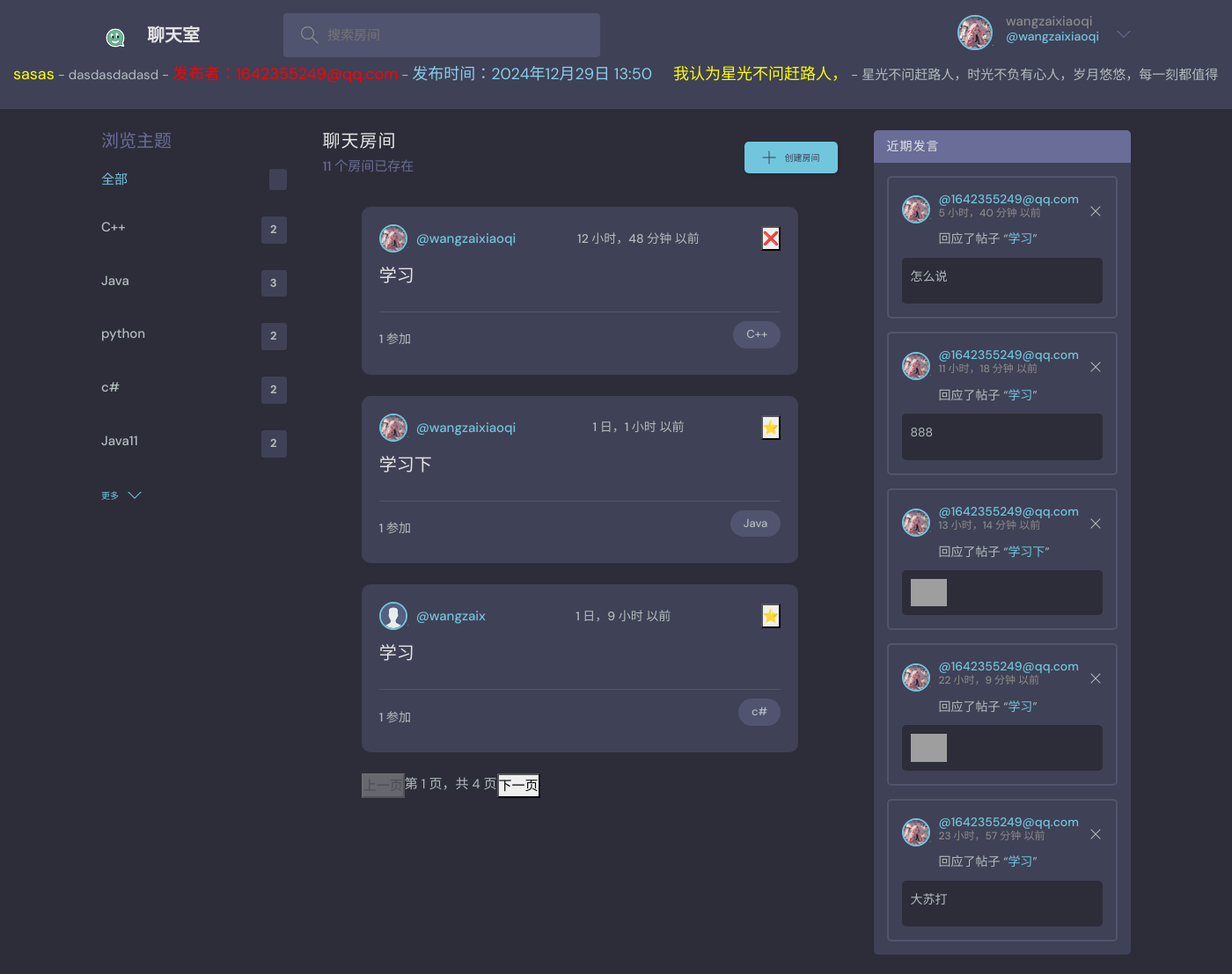
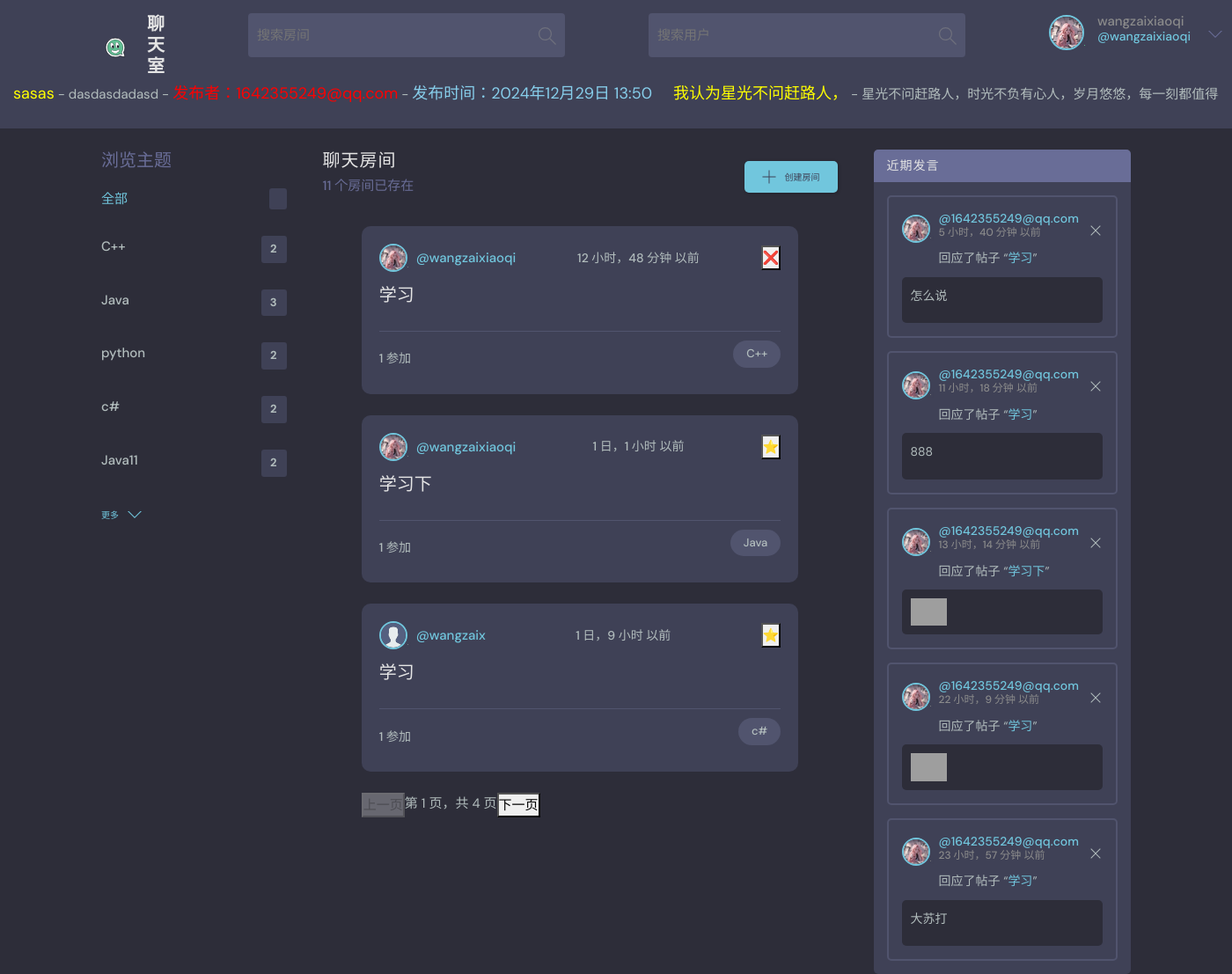
Before and after one commit to wangzaixingchi/studybud, a Django app: page / in a window 1400 px wide. Shown: the whole page at 88% size. Before the commit the page ends 1085 px from the top, so only its background shows below. Run offline with Django 4.2, Linux system fonts and the light colour scheme; a user stored in the database is signed in; data comes from the database, SQL or seed files in the repository; both versions use the stored data as it was after the commit; some libraries are stand-ins or nearby versions; grey boxes are pictures that could not be loaded.

Commit message:
搜索用户和界面梅花

```diff
--- /dev/null
+++ b/base/templates/base/user_not_found.html
@@ -0,0 +1,4 @@
+{%extends 'main.html'%}
+{%block content%}
+<h1>无此用户</h1>
+  {%endblock content%}
--- a/base/urls.py
+++ b/base/urls.py
@@ -2,6 +2,8 @@ from django.urls import path
 from . import views
 
 from django.contrib import admin
+
+from .views import UserSearchView
 
 urlpatterns = [
     path('login/', views.loginPage, name="login"),
@@ -40,6 +42,7 @@ urlpatterns = [
     path('add-friend/<int:user_id>/', views.add_friend, name='add_friend'),
 path('room/<int:room_id>/send/', views.send_message, name='send_message'),  # 定义 send_message
     path('dm/create/<int:user_id>/', views.create_dm_room, name='create_dm_room'),
+    path('search-user/', UserSearchView.as_view(), name='search-user'),  # 新增搜索用户的路由
     path('dm/room/<int:room_id>/', views.dm_room, name='dm_room'),
     path('room/<int:room_id>/messages/', views.get_messages, name='get_messages'),  # 获取消息视图
 ]
--- a/base/views.py
+++ b/base/views.py
@@ -8,6 +8,7 @@ from django.db.models import Q
 from django.http import HttpResponse, JsonResponse
 from django.urls import reverse
 from django.utils import timezone
+from django.views import View
 from django.views.decorators.http import require_POST
 
 from .models import Room, Topic, Message, User, Announcement, DirectMessageRoom
@@ -625,10 +626,6 @@ def get_messages(request, room_id):
     return JsonResponse({'messages': message_list})
 
 
-from django.http import JsonResponse
-from .models import Message
-
-
 def fetch_messages(request, room_id):
     messages = Message.objects.filter(room_id=room_id).order_by('-created_at')[:10]  # 获取最新的10条消息
     data = {
@@ -646,3 +643,15 @@ def fetch_messages(request, room_id):
         ]
     }
     return JsonResponse(data)
+
+
+class UserSearchView(View):
+    def get(self, request):
+        username = request.GET.get('user', '')
+        if username:
+            users = User.objects.filter(username__icontains=username)  # 使用模糊查询
+            if users.exists():
+                return render(request, 'base/user_search_results.html', {'users': users})  # 显示结果
+            else:
+                return render(request, 'base/user_not_found.html')  # 用户未找到
+        return redirect('home')  # 如果没有提供用户名，重定向回主页
--- a/templates/navbar.html
+++ b/templates/navbar.html
@@ -2,30 +2,43 @@
 <header class="header header--loggedIn">
     <div class="container">
         <a href="{% url 'home' %}" class="header__logo">
-            <img src="{% static 'images/logo.svg' %}"/>
+            <img src="{% static 'images/logo.svg' %}" alt="Logo"/>
             <h1>聊天室</h1>
         </a>
-        <form class="header__search" method="GET" id="searchQuery" action="{% url 'home' %}">
+
+        <form class="header__search" method="GET" action="{% url 'home' %}">
             <label>
-                <svg version="1.1" xmlns="http://www.w3.org/2000/svg" width="32" height="32" viewBox="0 0 32 32">
-                    <title>search</title>
-                    <path d="M32 30.586l-10.845-10.845c1.771-2.092 2.845-4.791 2.845-7.741 0-6.617-5.383-12-12-12s-12 5.383-12 12c0 6.617 5.383 12 12 12 2.949 0 5.649-1.074 7.741-2.845l10.845 10.845 1.414-1.414zM12 22c-5.514 0-10-4.486-10-10s4.486-10 10-10c5.514 0 10 4.486 10 10s-4.486 10-10 10z"></path>
-                </svg>
-                <input name="q" placeholder="搜索房间" onclick="submitSearch()"/>
+                <input name="q" placeholder="搜索房间"/>
+                <button type="submit" style="  opacity: 0.5; background-color: #51546E;   border: none;">
+                    <svg xmlns="http://www.w3.org/2000/svg" width="32" height="32" viewBox="0 0 32 32">
+                        <path d="M32 30.586l-10.845-10.845c1.771-2.092 2.845-4.791 2.845-7.741 0-6.617-5.383-12-12-12s-12 5.383-12 12c0 6.617 5.383 12 12 12 2.949 0 5.649-1.074 7.741-2.845l10.845 10.845 1.414-1.414zM12 22c-5.514 0-10-4.486-10-10s4.486-10 10-10c5.514 0 10 4.486 10 10s-4.486 10-10 10z"></path>
+                    </svg>
+                </button>
             </label>
         </form>
+
+        <form class="header__search" method="GET" action="{% url 'search-user' %}">
+            <label>
+                <input name="user" id="userSearch" placeholder="搜索用户" />
+                <button type="submit" id="searchUserButton" style="  opacity: 0.5; background-color: #51546E;   border: none;">
+                    <svg xmlns="http://www.w3.org/2000/svg" width="32" height="32" viewBox="0 0 32 32">
+                        <path d="M32 30.586l-10.845-10.845c1.771-2.092 2.845-4.791 2.845-7.741 0-6.617-5.383-12-12-12s-12 5.383-12 12c0 6.617 5.383 12 12 12 2.949 0 5.649-1.074 7.741-2.845l10.845 10.845 1.414-1.414zM12 22c-5.514 0-10-4.486-10-10s4.486-10 10-10c5.514 0 10 4.486 10 10s-4.486 10-10 10z"></path>
+                    </svg>
+                </button>
+            </label>
+        </form>
+
         <nav class="header__menu">
             {% if request.user.is_authenticated %}
             <div class="header__user">
                 <a href="{% url 'user-profile' request.user.id %}">
                     <div class="avatar avatar--medium active">
-                        <img src="{{ request.user.avatar.url }}"/>
+                        <img src="{{ request.user.avatar.url }}" alt="{{ request.user.username }} 的头像"/>
                     </div>
                     <p>{{ request.user.username }}<span>@{{ request.user.username }}</span></p>
                 </a>
                 <button class="dropdown-button" onclick="toggleDropdown()">
-                    <svg version="1.1" xmlns="http://www.w3.org/2000/svg" width="32" height="32" viewBox="0 0 32 32">
-                        <title>chevron-down</title>
+                    <svg xmlns="http://www.w3.org/2000/svg" width="32" height="32" viewBox="0 0 32 32">
                         <path d="M16 21l-13-13h-3l16 16 16-16h-3l-13 13z"></path>
                     </svg>
                 </button>
@@ -43,7 +56,7 @@
             {% else %}
             <div>
                 <a href="{% url 'login' %}">
-                    <img src="{% static 'images/avatar.svg' %}"/>
+                    <img src="{% static 'images/avatar.svg' %}" alt="用户登录"/>
                 </a>
                 <a href="{% url 'login' %}"><span>登录</span></a>
             </div>
@@ -67,46 +80,44 @@
     </div>
 </header>
 
-<!-- 引入 jQuery -->
 <script src="https://code.jquery.com/jquery-3.6.0.min.js"></script>
 <script>
     $(document).ready(function () {
         var announcements = $('.announcements-content');
-        var singleAnnouncementWidth = $('.announcement').outerWidth(true); // 获取单个公告项的宽度
+        var singleAnnouncementWidth = $('.announcement').outerWidth(true);
 
-        // 设置内容的总宽度为公告项的宽度 * 公告项数量
+        // 设置内容的总宽度
         announcements.css('width', singleAnnouncementWidth * $('.announcement').length);
 
         // 开始滚动
         function startScrolling() {
             announcements.animate({
-                'margin-left': -singleAnnouncementWidth + 'px' // 向左滚动一个公告的宽度
+                'margin-left': -singleAnnouncementWidth + 'px'
             }, 45000, function () {
-                // 重置到第一个公告
-                announcements.css('margin-left', 0); // 将 margin-left 重置为0
+                announcements.css('margin-left', 0);
             });
         }
 
-        setInterval(startScrolling, 3000); // 每3秒滚动一次
+        setInterval(startScrolling, 3000);
 
         // 切换下拉菜单
         window.toggleDropdown = function () {
-            $('#dropdownMenu').toggle(); // 切换显示状态
-        }
+            $('#dropdownMenu').toggle();
+        };
     });
 </script>
 
 <style>
     #announcements {
-        overflow: hidden; /* 隐藏溢出部分 */
-        white-space: nowrap; /* 保持内容在同一行 */
+        overflow: hidden;
+        white-space: nowrap;
     }
     .announcements-content {
-        display: inline-block; /* 使内容能够水平排列 */
-        white-space: nowrap; /* 保持内容在同一行 */
+        display: inline-block;
+        white-space: nowrap;
     }
     .announcement {
-        display: inline-block; /* 使每个公告水平排列 */
-        margin-right: 20px; /* 增加公告之间的间距 */
+        display: inline-block;
+        margin-right: 20px;
     }
 </style>
```
Also changed, not shown: base/templates/base/user_search_results.html (added, +36 -0 lines), base/migrations/0014_directmessageroom_directmessage.py (added), base/migrations/0015_directmessage_image_alter_directmessage_content.py (added), db.sqlite3, static/images/direct_messages/Nitro_Wallpaper_02_3840x2400.jpg (added), static/images/direct_messages/Nitro_Wallpaper_02_3840x2400_LqH5AaV.jpg (added), 5 other files.
